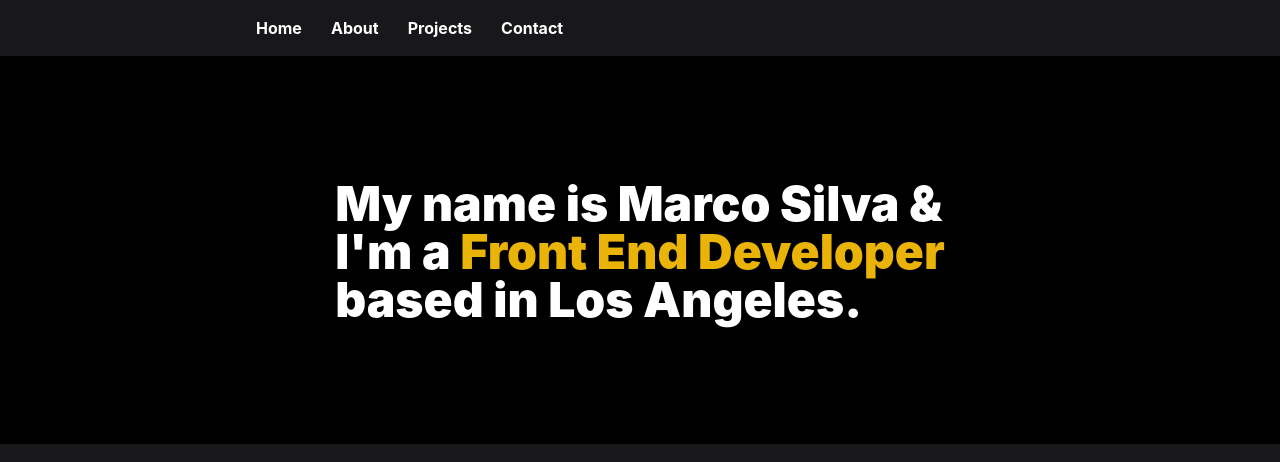
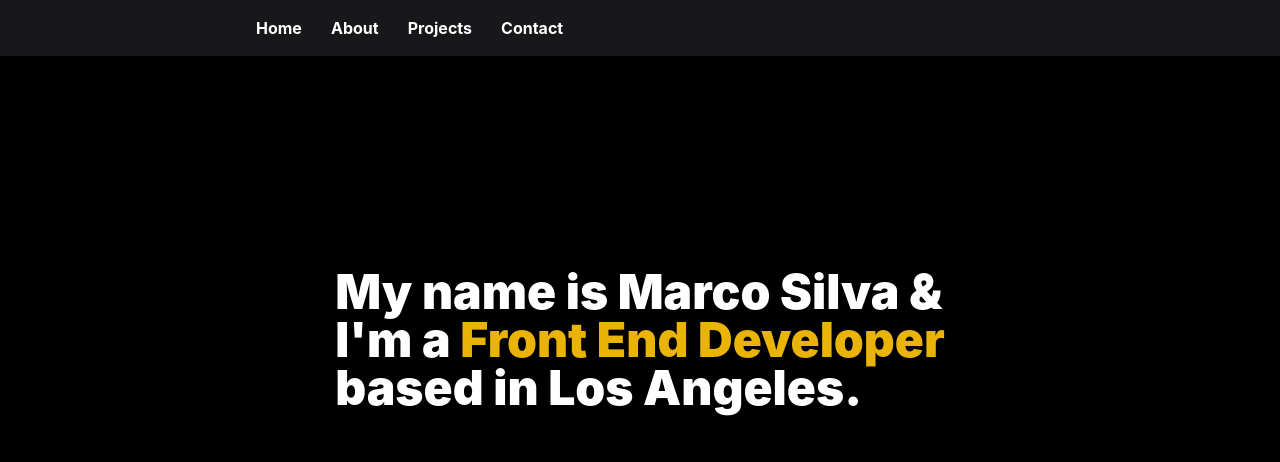
Before and after one commit to mpenajoia/portfolio, a React (Create React App) app: page / in a window 1280 px wide. Shown: the top 462 px of the page. Built offline with nearby package versions, Linux system fonts and the light colour scheme; some icons are missing.

Commit message:
hero margin

```diff
--- a/src/components/Hero.jsx
+++ b/src/components/Hero.jsx
@@ -2,8 +2,8 @@ import React from 'react'
 
 function Hero() {
   return (
-    <div className='w-full flex justify-center items-center bg-black py-16 mt-[60px] h-96'>
-        <h1 className='text-5xl font-black '>
+    <div className='w-full flex justify-center items-center bg-black py-16 mt-[60px]'>
+        <h1 className='text-5xl font-black my-36 '>
             My name is Marco Silva &
             <br/>
             I'm a <span className='text-yellow-500'>Front End Developer</span>
```
